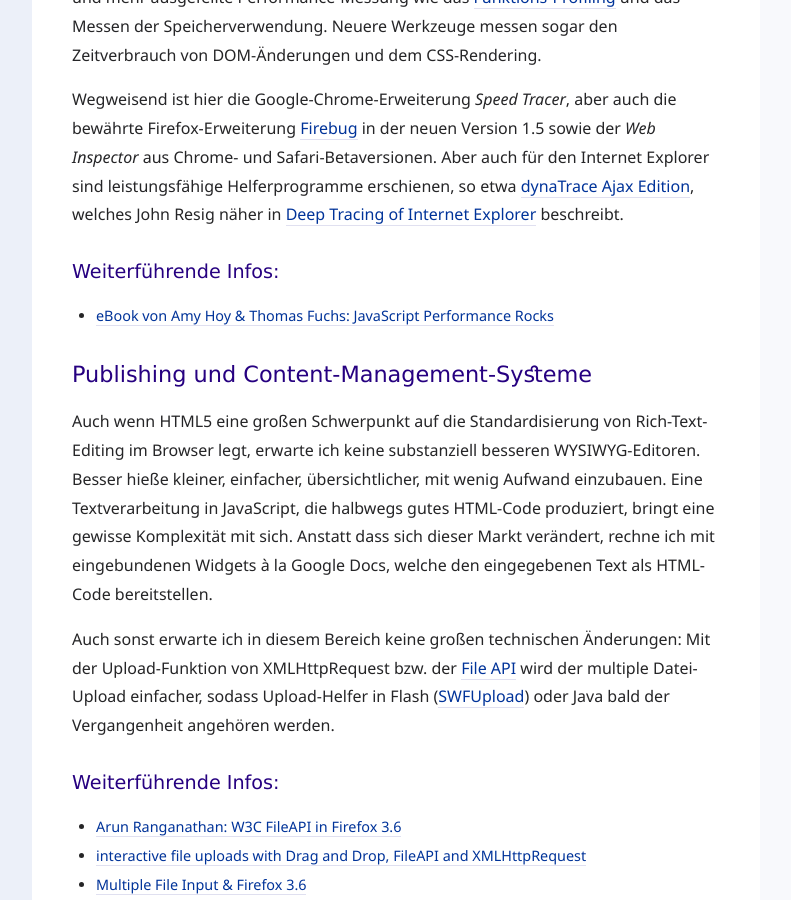
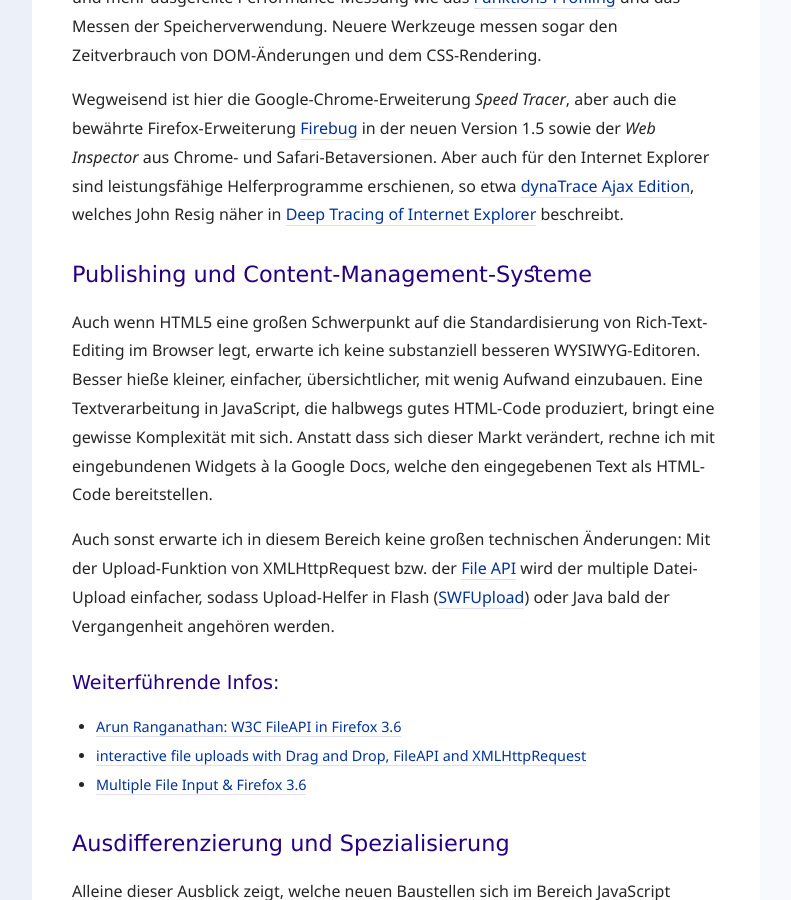
Before and after one commit to molily/molily.de, a Jekyll site: the page built from _posts/2010-01-24-javascript-zukunft-2010.html, in a window 1280 px wide and 900 px high, scrolled down 10173 px. Shown: the whole window, without its empty margins (88-879 px from the left). Built offline with Jekyll 4.4.1, drawn with Linux system fonts in a browser that asks for light colours; some web fonts are replaced.

Commit message:
Remove source

```diff
--- a/_posts/2010-01-24-javascript-zukunft-2010.html
+++ b/_posts/2010-01-24-javascript-zukunft-2010.html
@@ -189,12 +189,6 @@
 
 <p>Wegweisend ist hier die Google-Chrome-Erweiterung <em>Speed Tracer</em>, aber auch die bewährte Firefox-Erweiterung <a href="http://getfirebug.com/">Firebug</a> in der neuen Version 1.5 sowie der <em>Web Inspector</em> aus Chrome- und Safari-Betaversionen. Aber auch für den Internet Explorer sind leistungsfähige Helferprogramme erschienen, so etwa <a href="http://ajax.dynatrace.com/pages/">dynaTrace Ajax Edition</a>, welches John Resig näher in <a href="http://ejohn.org/blog/deep-tracing-of-internet-explorer/">Deep Tracing of Internet Explorer</a> beschreibt.</p>
 
-<h3>Weiterführende Infos:</h3>
-
-<ul class="compact-list unwichtig">
-<li><a href="http://javascriptrocks.com/performance/">eBook von Amy Hoy & Thomas Fuchs: JavaScript Performance Rocks</a></li>
-</ul>
-
 
 <h2 id="js-zukunft-9">Publishing und Content-Management-Systeme</h2>
 
```
